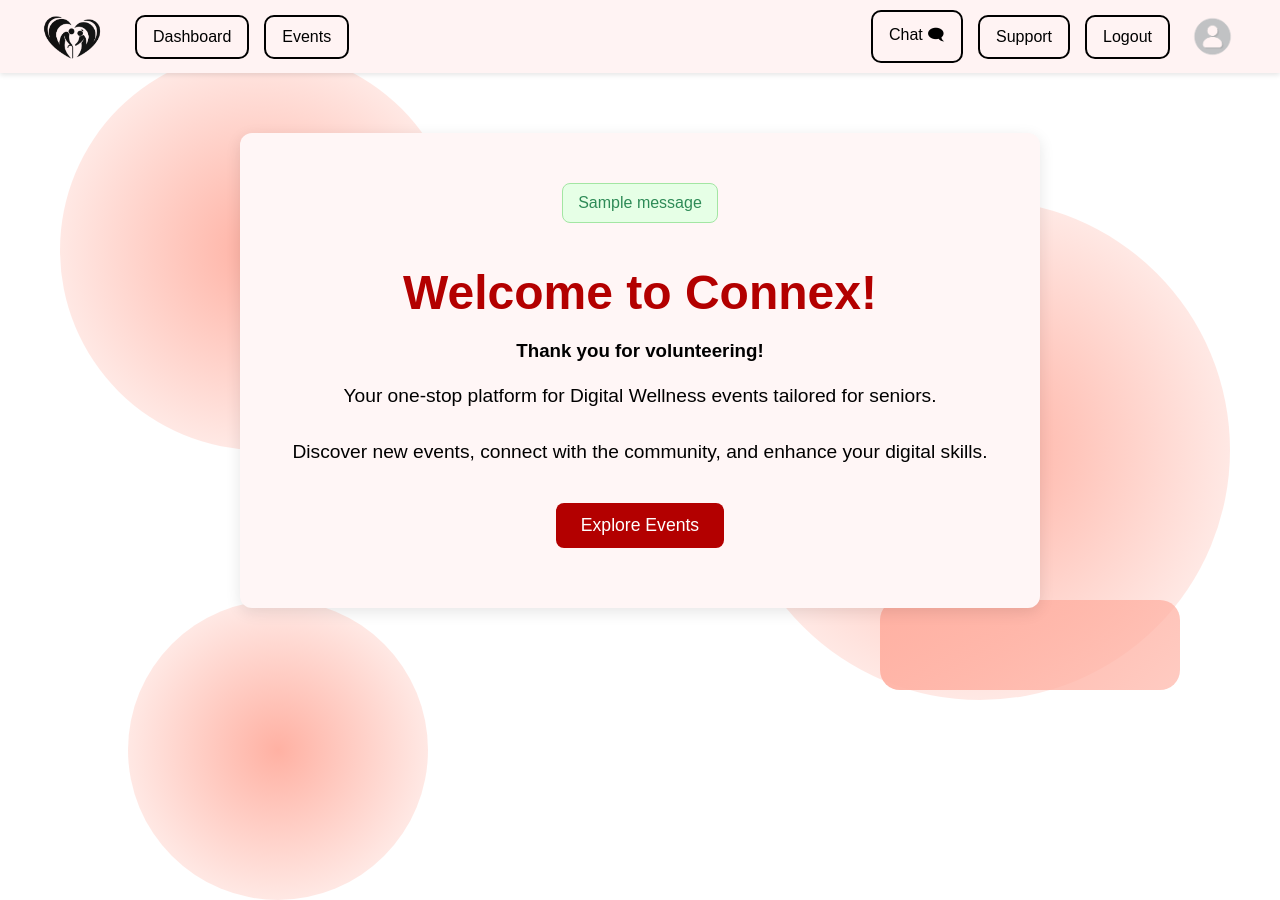
After one commit to super-nova-droid/Connex, a Flask app: page /volunteer_dashboard in a window 1280 px wide. The commit adds this page. Run offline with Flask 3, Linux system fonts and the light colour scheme; the visitor is signed in with stand-in values (Sample User, id 1); one stand-in notice (Sample message) is shown; parts of the project's set-up code (start-up, migrations or seed data) failed here and were passed over.

```diff
--- /dev/null
+++ b/templates/volunteer.html
@@ -0,0 +1,147 @@
+<!DOCTYPE html>
+<html lang="en">
+<head>
+  <meta charset="UTF-8" />
+  <meta name="viewport" content="width=device-width, initial-scale=1.0" />
+  <title>Welcome to Connex</title>
+  <link href="https://fonts.googleapis.com/css2?family=Inter:wght@400;600&display=swap" rel="stylesheet" />
+  <style>
+    body {
+      margin: 0;
+      padding: 0;
+      font-family: 'Inter', sans-serif;
+      background-color: #fbeaea;
+      overflow-x: hidden;
+    }
+
+    main {
+      padding: 60px 20px;
+      display: flex;
+      justify-content: center;
+      align-items: center;
+    }
+
+    .welcome-box {
+      background-color: #fff6f6;
+      padding: 50px;
+      border-radius: 12px;
+      box-shadow: 0 4px 15px rgba(0,0,0,0.1);
+      max-width: 700px;
+      width: 100%;
+      text-align: center;
+    }
+
+    h1 {
+      color: #b30000;
+      font-size: 3em;
+      margin-bottom: 20px;
+    }
+
+    p {
+      font-size: 1.2em;
+      line-height: 1.6;
+      margin-bottom: 25px;
+    }
+
+    .action-button {
+      background-color: #b30000;
+      color: white;
+      padding: 12px 25px;
+      border: none;
+      border-radius: 8px;
+      font-size: 1.1em;
+      cursor: pointer;
+      text-decoration: none;
+      transition: background-color 0.3s ease, transform 0.2s ease;
+      display: inline-block;
+      margin: 10px;
+    }
+
+    .action-button:hover {
+      background-color: #800000;
+      transform: translateY(-2px);
+    }
+
+    .message-container {
+      margin-bottom: 20px;
+      min-height: 30px;
+      text-align: center;
+    }
+
+    .message {
+      padding: 10px 15px;
+      border-radius: 8px;
+      font-size: 1em;
+      margin-bottom: 10px;
+      display: inline-block;
+      max-width: 90%;
+      text-align: left;
+    }
+
+    .message.success {
+      background-color: #e6ffe6;
+      color: #2e8b57;
+      border: 1px solid #a3e6a3;
+    }
+
+    .message.error {
+      background-color: #ffe6e6;
+      color: #cc0000;
+      border: 1px solid #e6a3e3;
+    }
+
+    .message.warning {
+      background-color: #fff3cd;
+      color: #856404;
+      border: 1px solid #ffeeba;
+    }
+
+    .message.info {
+      background-color: #d1ecf1;
+      color: #0c5460;
+      border: 1px solid #bee5eb;
+    }
+
+    @media (max-width: 768px) {
+      h1 {
+        font-size: 2.2em;
+      }
+
+      p {
+        font-size: 1em;
+      }
+
+      .action-button {
+        padding: 10px 20px;
+        font-size: 1em;
+      }
+    }
+  </style>
+</head>
+<body>
+
+  {% include 'includes/bg.html' %}
+  {% include 'includes/navbar.html' %}
+
+  <main>
+    <div class="welcome-box">
+      <div class="message-container">
+        {% with messages = get_flashed_messages(with_categories=true) %}
+          {% if messages %}
+            {% for category, message in messages %}
+              <div class="message {{ category }}">{{ message }}</div>
+            {% endfor %}
+          {% endif %}
+        {% endwith %}
+      </div>
+
+      <h1>Welcome to Connex!</h1>
+      <h3>Thank you for volunteering!</h3>
+      <p>Your one-stop platform for Digital Wellness events tailored for seniors.</p>
+      <p>Discover new events, connect with the community, and enhance your digital skills.</p>
+      <a href="{{ url_for('usereventpage') }}" class="action-button">Explore Events</a>
+    </div>
+  </main>
+
+</body>
+</html>
```
Also changed, not shown: templates/chat.html (+4 -5 lines), templates/faq.html (deleted, +0 -254 lines), templates/login.html (+20 -7 lines), templates/usereventpage.html (+5 -5 lines).
